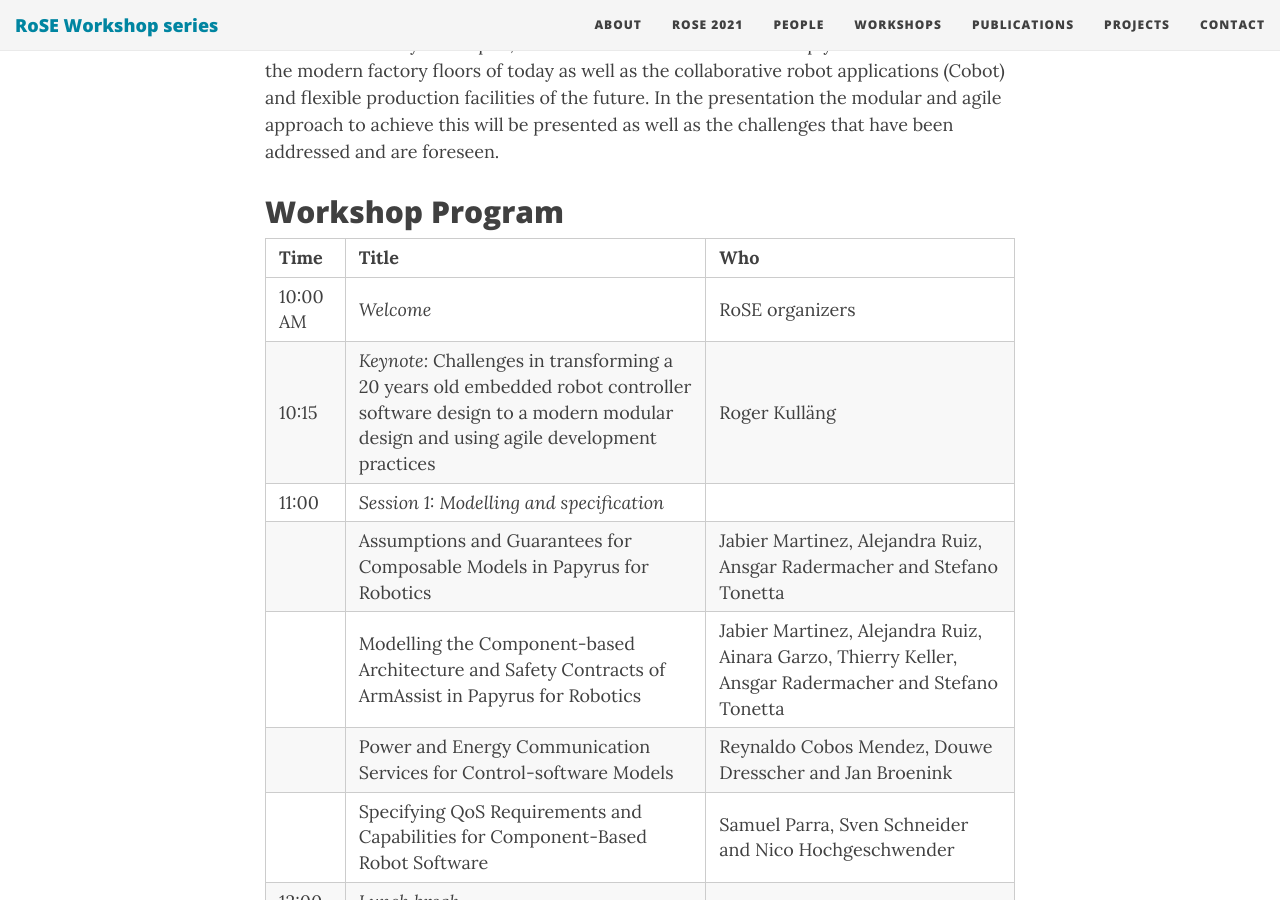
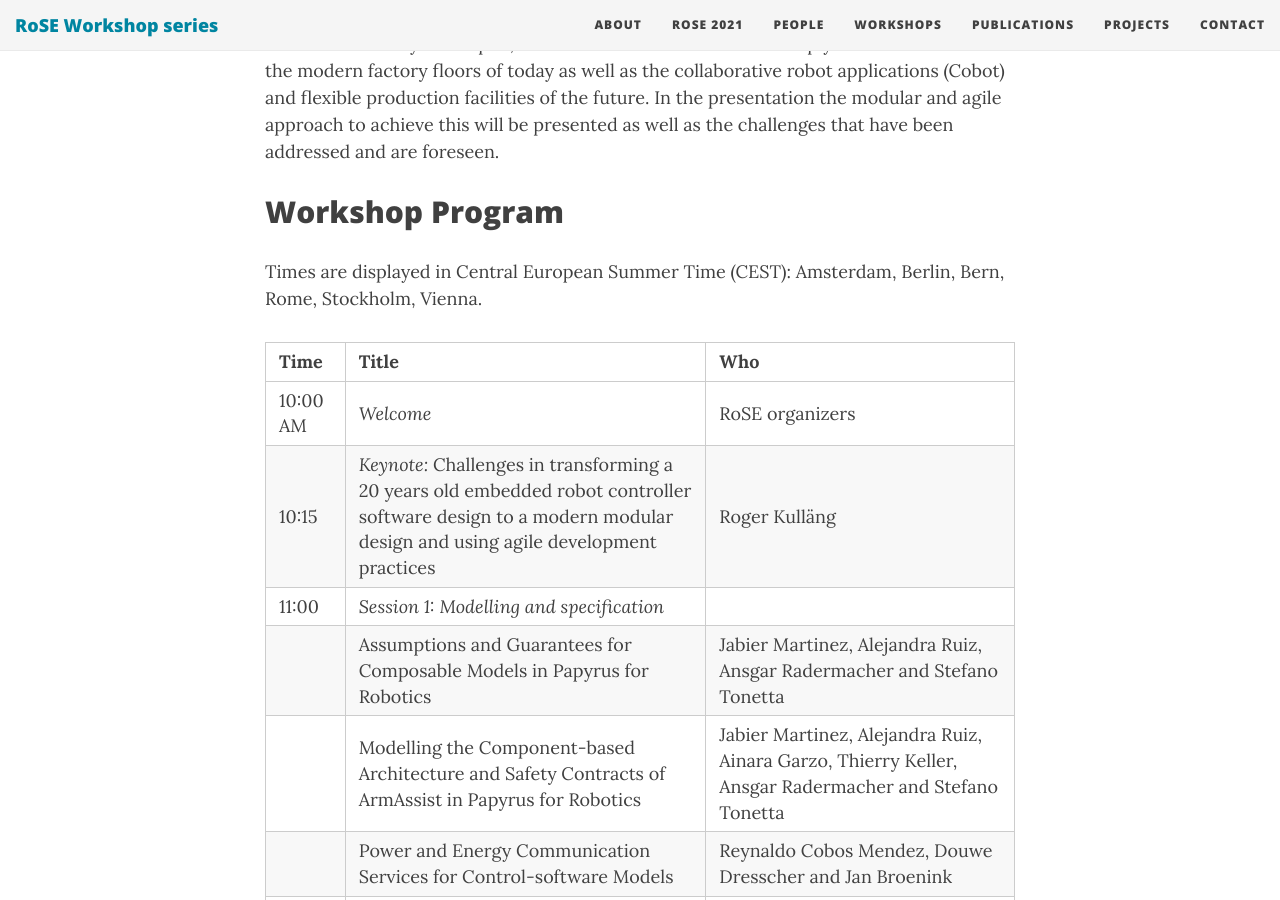
Before and after one commit to rose-workshops/rose-workshops.github.io, a Jekyll site: the page built from rose2021.md, in a window 1280 px wide and 900 px high, scrolled down 2774 px. Built offline with Jekyll 4.4.1, drawn with Linux system fonts in a browser that asks for light colours; nearby versions of some CDN libraries.

Commit message:
Update rose2021.md

```diff
--- a/rose2021.md
+++ b/rose2021.md
@@ -51,6 +51,8 @@ We are happy to host the following keynote talks.
 **Challenges in transforming a 20 years old embedded robot controller software design to a modern modular design and using agile development practices** - The current generation of ABB robot controllers contains an embedded software, RobotWare, that saw first light already in 1994 with the S4 robot controller. Since then RobotWare has been continuously developed, refactored and refurbished to comply with the demands of the modern factory floors of today as well as the collaborative robot applications (Cobot) and flexible production facilities of the future. In the presentation the modular and agile approach to achieve this will be presented as well as the challenges that have been addressed and are foreseen.
 
 ## Workshop Program
+
+Times are displayed in Central European Summer Time (CEST): Amsterdam, Berlin, Bern, Rome, Stockholm, Vienna.
 
 | Time | Title | Who |
 | --- |  --- | --- |
```
